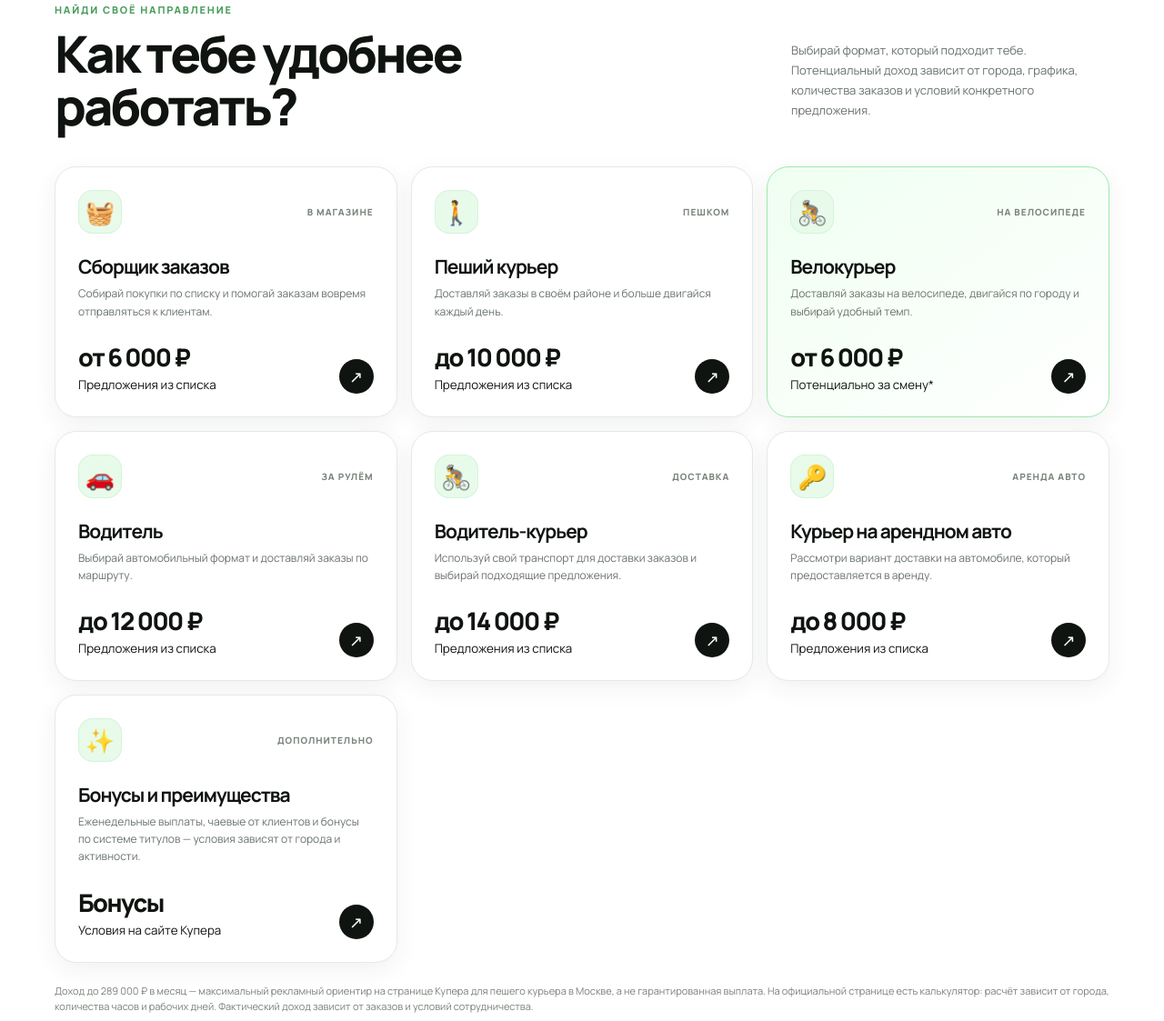
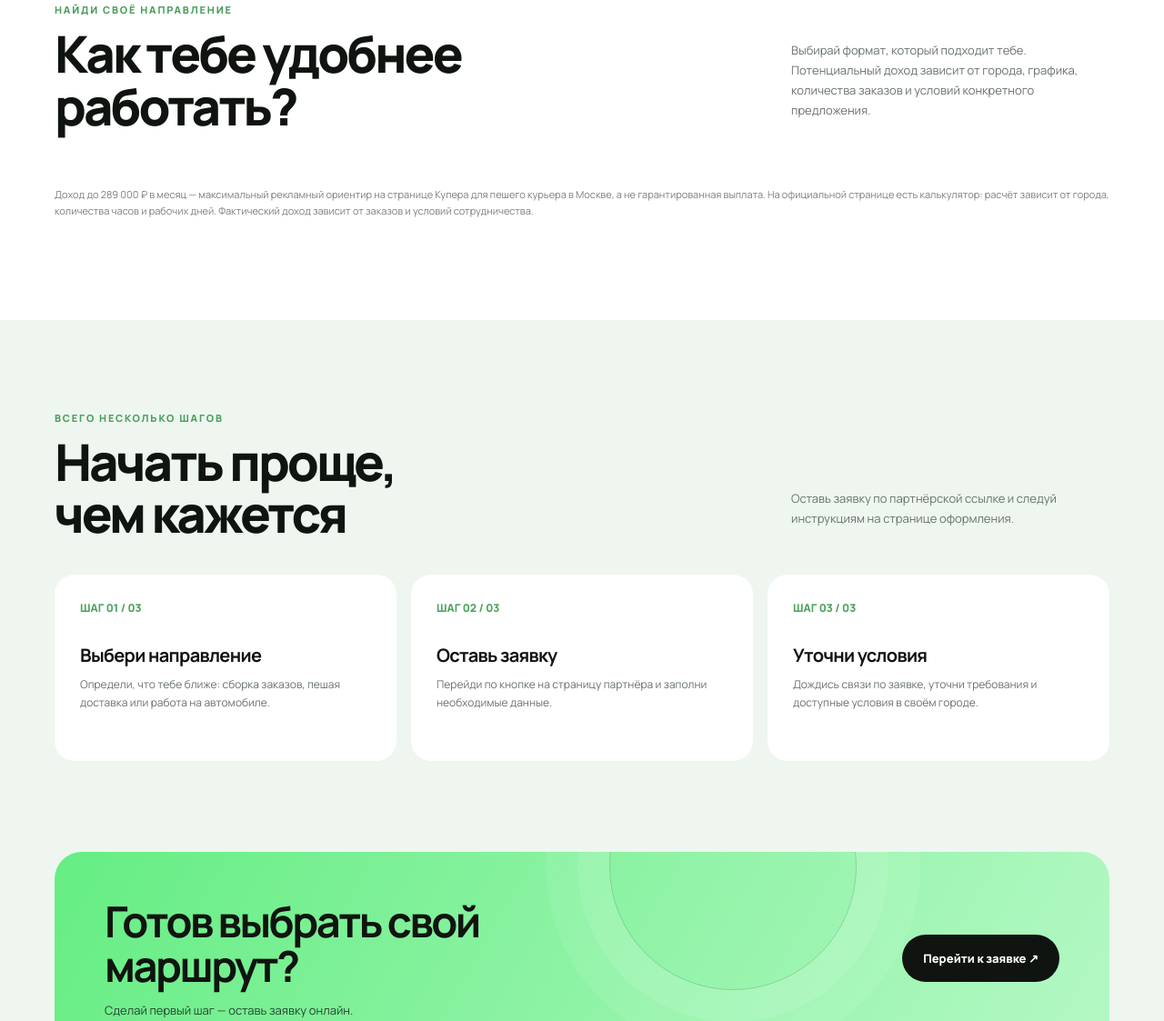
Before and after one commit to casetar/uhodi, a plain HTML site: page сайт купер лендинг/index.html in a window 1280 px wide. Shown: the part 893-2016 px from the top of the page at 91% size. Drawn offline with Linux system fonts and the light colour scheme.

```diff
--- a/сайт купер лендинг/index.html
+++ b/сайт купер лендинг/index.html
@@ -43,13 +43,7 @@ footer{padding:35px 0;background:var(--ink);color:white}.footer-row{display:flex
 <section class="hero"><div class="wrap hero-grid"><div><div class="eyebrow"><span class="dot"></span> Возможности рядом</div><h1>Зарабатывай<br><span>до <b id="income-counter">289 000 ₽</b></span></h1><p class="hero-copy">Курьерские направления в Купере: пешком, на велосипеде или автомобиле. Выбирай свой формат и узнай, какие предложения доступны в твоём городе.</p><div class="actions"><a class="btn" href="https://cpa.kuper.ru/s/3YrlNTPmAU?statid=7729_&erid=2sHEdXspji9Y3bJqnj8jRxP31t6CWhbG1g6QatzM8oimKtoCXoPXAPaT" target="_blank" rel="noopener">Выбрать работу <span>↗</span></a><a class="btn btn-light" href="#jobs">Смотреть направления</a></div><div class="micro">Доход зависит от города, графика и выполненных заказов. Уточни условия при оформлении.</div></div><div class="hero-art"><div class="orbit"><div class="person-card"><img src="./logo.svg" alt="Купер"><strong>Двигайся в своём темпе</strong><small>Выбери удобный формат работы</small></div></div><div class="float-tag tag-one">🚀 Начни с заявки</div><div class="float-tag tag-two">🚴 Пешком · вело · авто</div></div></div></section>
 <div class="trust"><div class="wrap trust-row"><div class="trust-item"><span class="trust-icon">✓</span> Несколько форматов работы</div><div class="trust-item"><span class="trust-icon">↗</span> Заявка онлайн</div><div class="trust-item"><span class="trust-icon">⌖</span> Выбор направления</div><div class="trust-item"><span class="trust-icon">＋</span> Поддержка на старте</div></div></div>
 <section class="jobs" id="jobs"><div class="wrap"><div class="section-top"><div><div class="kicker">Найди своё направление</div><h2 class="section-title">Как тебе удобнее<br>работать?</h2></div><p class="section-desc">Выбирай формат, который подходит тебе. Потенциальный доход зависит от города, графика, количества заказов и условий конкретного предложения.</p></div><div class="job-grid">
-<a class="job" href="https://cpa.kuper.ru/s/3YrlNTPmAU?statid=7729_&erid=2sHEdXspji9Y3bJqnj8jRxP31t6CWhbG1g6QatzM8oimKtoCXoPXAPaT" target="_blank" rel="noopener"><div class="job-top"><span class="job-emoji">🧺</span><span class="job-label">В магазине</span></div><h3>Сборщик заказов</h3><p>Собирай покупки по списку и помогай заказам вовремя отправляться к клиентам.</p><div class="job-bottom"><div><div class="amount">от 6 000 ₽</div><small>Предложения из списка</small></div><span class="arrow">↗</span></div></a>
-<a class="job" href="https://cpa.kuper.ru/s/3YrlNTPmAU?statid=7729_&erid=2sHEdXspji9Y3bJqnj8jRxP31t6CWhbG1g6QatzM8oimKtoCXoPXAPaT" target="_blank" rel="noopener"><div class="job-top"><span class="job-emoji">🚶</span><span class="job-label">Пешком</span></div><h3>Пеший курьер</h3><p>Доставляй заказы в своём районе и больше двигайся каждый день.</p><div class="job-bottom"><div><div class="amount">до 10 000 ₽</div><small>Предложения из списка</small></div><span class="arrow">↗</span></div></a>
-<a class="job featured-bike" href="https://cpa.kuper.ru/s/3YrlNTPmAU?statid=7729_&erid=2sHEdXspji9Y3bJqnj8jRxP31t6CWhbG1g6QatzM8oimKtoCXoPXAPaT" target="_blank" rel="noopener"><div class="job-top"><span class="job-emoji">🚴</span><span class="job-label">На велосипеде</span></div><h3>Велокурьер</h3><p>Доставляй заказы на велосипеде, двигайся по городу и выбирай удобный темп.</p><div class="job-bottom"><div><div class="amount">от 6 000 ₽</div><small>Потенциально за смену*</small></div><span class="arrow">↗</span></div></a>
-<a class="job" href="https://cpa.kuper.ru/s/3YrlNTPmAU?statid=7729_&erid=2sHEdXspji9Y3bJqnj8jRxP31t6CWhbG1g6QatzM8oimKtoCXoPXAPaT" target="_blank" rel="noopener"><div class="job-top"><span class="job-emoji">🚗</span><span class="job-label">За рулём</span></div><h3>Водитель</h3><p>Выбирай автомобильный формат и доставляй заказы по маршруту.</p><div class="job-bottom"><div><div class="amount">до 12 000 ₽</div><small>Предложения из списка</small></div><span class="arrow">↗</span></div></a>
-<a class="job" href="https://cpa.kuper.ru/s/3YrlNTPmAU?statid=7729_&erid=2sHEdXspji9Y3bJqnj8jRxP31t6CWhbG1g6QatzM8oimKtoCXoPXAPaT" target="_blank" rel="noopener"><div class="job-top"><span class="job-emoji">🚴</span><span class="job-label">Доставка</span></div><h3>Водитель-курьер</h3><p>Используй свой транспорт для доставки заказов и выбирай подходящие предложения.</p><div class="job-bottom"><div><div class="amount">до 14 000 ₽</div><small>Предложения из списка</small></div><span class="arrow">↗</span></div></a>
-<a class="job" href="https://cpa.kuper.ru/s/3YrlNTPmAU?statid=7729_&erid=2sHEdXspji9Y3bJqnj8jRxP31t6CWhbG1g6QatzM8oimKtoCXoPXAPaT" target="_blank" rel="noopener"><div class="job-top"><span class="job-emoji">🔑</span><span class="job-label">Аренда авто</span></div><h3>Курьер на арендном авто</h3><p>Рассмотри вариант доставки на автомобиле, который предоставляется в аренду.</p><div class="job-bottom"><div><div class="amount">до 8 000 ₽</div><small>Предложения из списка</small></div><span class="arrow">↗</span></div></a>
-<a class="job" href="https://cpa.kuper.ru/s/3YrlNTPmAU?statid=7729_&erid=2sHEdXspji9Y3bJqnj8jRxP31t6CWhbG1g6QatzM8oimKtoCXoPXAPaT" target="_blank" rel="noopener"><div class="job-top"><span class="job-emoji">✨</span><span class="job-label">Дополнительно</span></div><h3>Бонусы и преимущества</h3><p>Еженедельные выплаты, чаевые от клиентов и бонусы по системе титулов — условия зависят от города и активности.</p><div class="job-bottom"><div><div class="amount">Бонусы</div><small>Условия на сайте Купера</small></div><span class="arrow">↗</span></div></a>
+
 </div><p class="note">Доход до 289 000 ₽ в месяц — максимальный рекламный ориентир на странице Купера для пешего курьера в Москве, а не гарантированная выплата. На официальной странице есть калькулятор: расчёт зависит от города, количества часов и рабочих дней. Фактический доход зависит от заказов и условий сотрудничества.</p></div></section>
 <section class="how" id="how"><div class="wrap"><div class="section-top"><div><div class="kicker">Всего несколько шагов</div><h2 class="section-title">Начать проще,<br>чем кажется</h2></div><p class="section-desc">Оставь заявку по партнёрской ссылке и следуй инструкциям на странице оформления.</p></div><div class="steps"><div class="step"><div class="step-num">ШАГ 01 / 03</div><h3>Выбери направление</h3><p>Определи, что тебе ближе: сборка заказов, пешая доставка или работа на автомобиле.</p></div><div class="step"><div class="step-num">ШАГ 02 / 03</div><h3>Оставь заявку</h3><p>Перейди по кнопке на страницу партнёра и заполни необходимые данные.</p></div><div class="step"><div class="step-num">ШАГ 03 / 03</div><h3>Уточни условия</h3><p>Дождись связи по заявке, уточни требования и доступные условия в своём городе.</p></div></div></div></section>
 <div class="banner"><div class="wrap"><div class="banner-inner"><div><h2>Готов выбрать свой маршрут?</h2><p>Сделай первый шаг — оставь заявку онлайн.</p></div><a class="btn" href="https://cpa.kuper.ru/s/3YrlNTPmAU?statid=7729_&erid=2sHEdXspji9Y3bJqnj8jRxP31t6CWhbG1g6QatzM8oimKtoCXoPXAPaT" target="_blank" rel="noopener">Перейти к заявке ↗</a></div></div></div>
```
